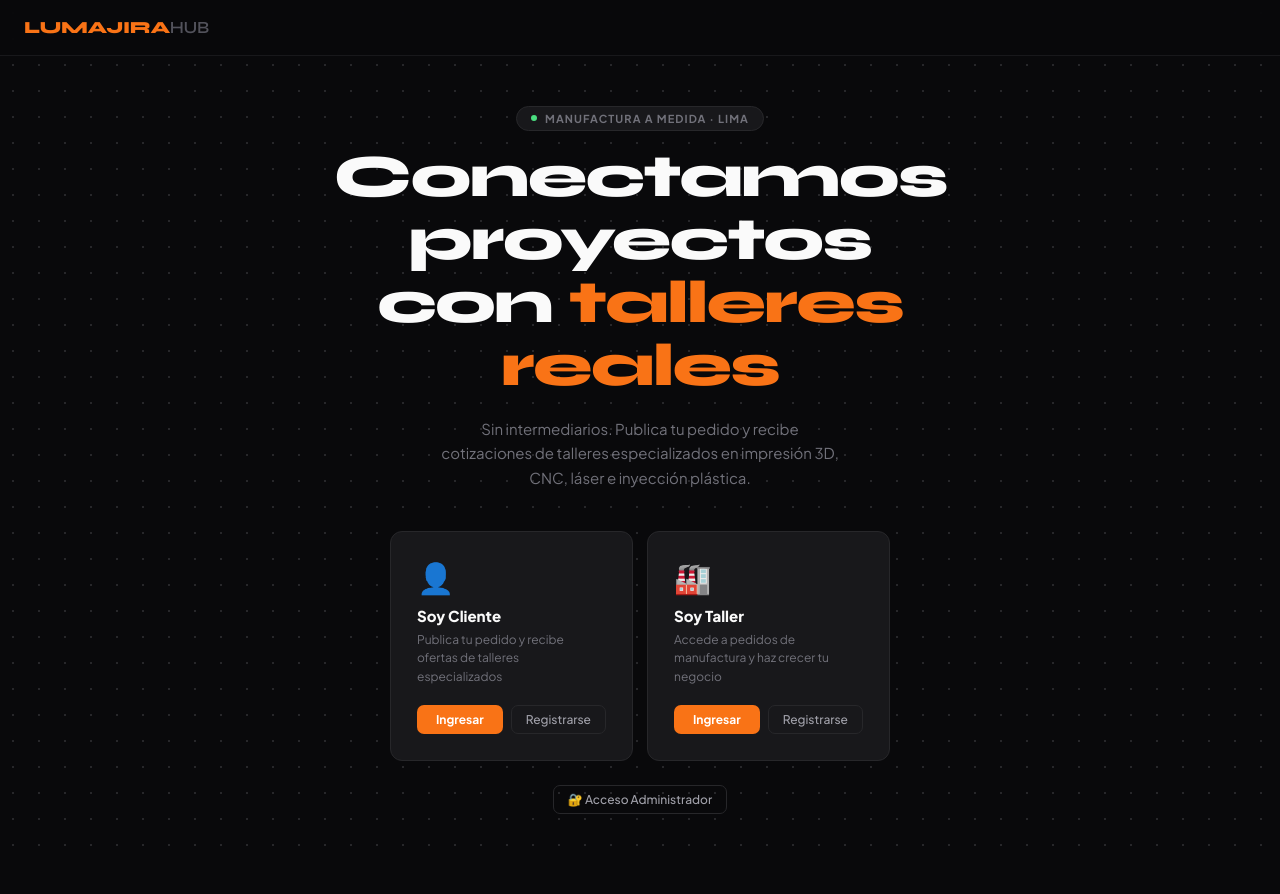
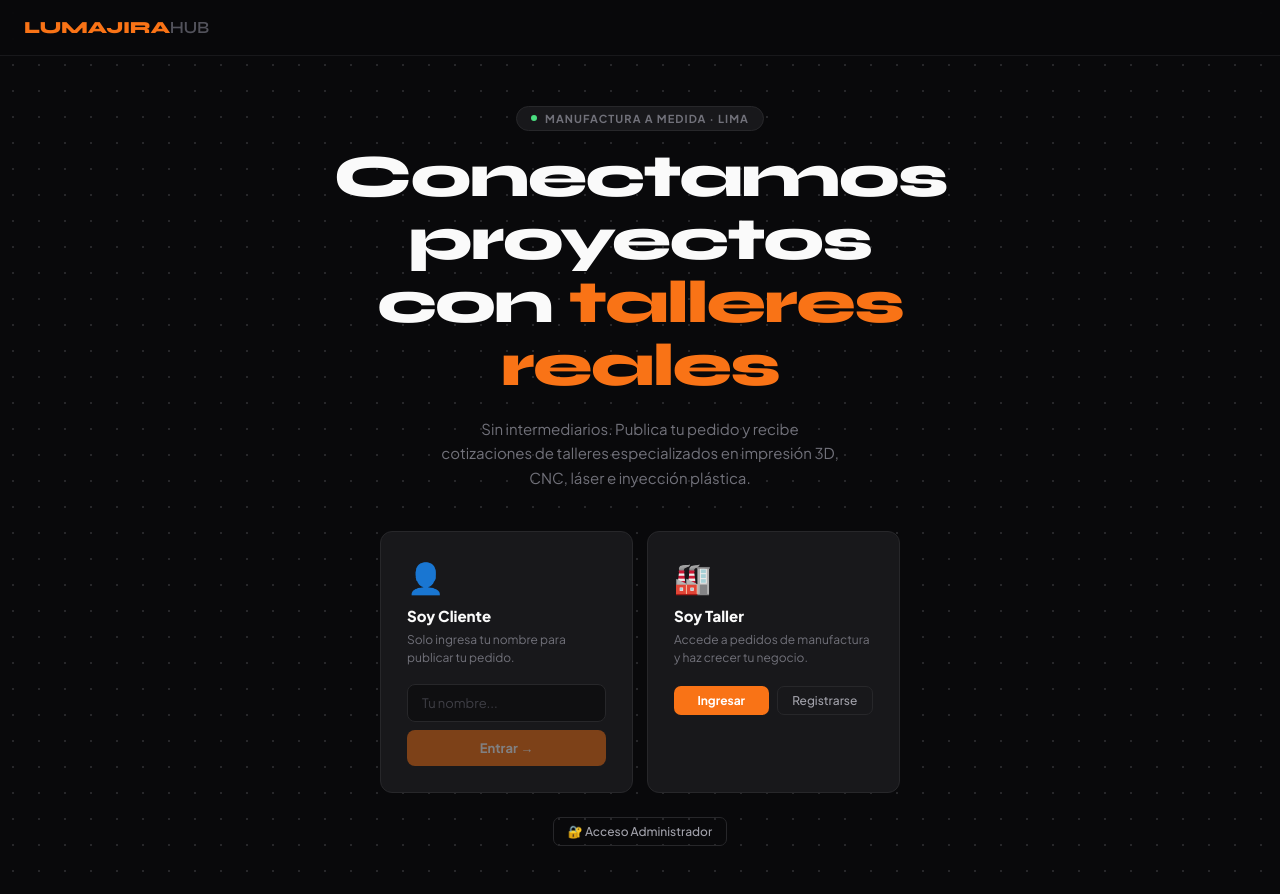
Before and after one commit to jose2006-hash/lumajirahub, a React (Vite) app: page / in a window 1280 px wide. Before the commit the page ends 862 px from the top, so only its background shows below. Built offline with nearby package versions, Linux system fonts and the light colour scheme; no server answers.

Commit message:
feat: clientes entran solo con nombre

```diff
--- a/src/App.jsx
+++ b/src/App.jsx
@@ -1,12 +1,13 @@
 import { useState, useEffect, useCallback } from "react";
 import {
+  signInAnonymously,
+  signInWithEmailAndPassword,
   createUserWithEmailAndPassword,
-  signInWithEmailAndPassword,
   signOut,
   onAuthStateChanged,
 } from "firebase/auth";
 import {
-  doc, getDoc, setDoc, updateDoc, collection,
+  doc, getDoc, setDoc, updateDoc,
 } from "firebase/firestore";
 import { auth, db } from "./firebase";
 
@@ -14,7 +15,6 @@ import { CSS } from "./styles";
 import { ADMIN_CREDS, DEBT_LIMIT_DAYS } from "./config";
 import { usePWAInstall } from "./hooks/usePWAInstall";
 
-// Components
 import Nav            from "./components/Nav";
 import Landing        from "./components/Landing";
 import Auth           from "./components/Auth";
@@ -62,7 +62,6 @@ export default function LumajiraHub() {
   const [showApiModal, setShowApiModal]       = useState(false);
   const [newPassword, setNewPassword]         = useState(null);
 
-  // PWA install — banner shown on all views except landing (landing has its own)
   const { isInstallable, install, dismiss } = usePWAInstall();
 
   const showToast = useCallback((msg, type = "ok") => {
@@ -77,6 +76,7 @@ export default function LumajiraHub() {
         setAuthUser(null); setUser(null); setView("landing"); return;
       }
 
+      // Admin
       if (fbUser.email === ADMIN_CREDS.email) {
         setAuthUser(fbUser);
         setUser({ id: fbUser.uid, type: "admin", name: "Administrador", email: fbUser.email });
@@ -87,30 +87,60 @@ export default function LumajiraHub() {
       try {
         const snap = await getDoc(doc(db, "profiles", fbUser.uid));
         if (!snap.exists()) {
-          const basicProfile = {
-            type: "usuario", name: fbUser.email.split("@")[0],
-            email: fbUser.email, whatsapp: "", createdAt: new Date().toISOString(),
-          };
-          await setDoc(doc(db, "profiles", fbUser.uid), basicProfile);
-          setAuthUser(fbUser); setUser({ id: fbUser.uid, ...basicProfile }); setView("userHome");
+          // Sin perfil aún (anónimo recién creado sin guardar) → landing
+          await signOut(auth);
+          setView("landing");
           return;
         }
         let profile = { id: fbUser.uid, ...snap.data() };
         if (profile.type === "taller") profile = await checkAndAutoBlock(fbUser.uid, profile);
-        setAuthUser(fbUser); setUser(profile);
+        setAuthUser(fbUser);
+        setUser(profile);
         setView(profile.type === "usuario" ? "userHome" : "tallerHome");
       } catch (e) { console.error(e); setView("landing"); }
     });
     return unsub;
   }, []);
 
-  // ── Auth helpers ─────────────────────────────────────────────────
+  // ── Login anónimo para clientes (solo nombre) ───────────────────
+  const loginAsGuest = async (name) => {
+    if (!name.trim()) {
+      showToast("Ingresa tu nombre", "err");
+      return false;
+    }
+    try {
+      const cred = await signInAnonymously(auth);
+      const profile = {
+        type: "usuario",
+        name: name.trim(),
+        email: "",
+        whatsapp: "",
+        isAnonymous: true,
+        createdAt: new Date().toISOString(),
+      };
+      await setDoc(doc(db, "profiles", cred.user.uid), profile);
+      setAuthUser(cred.user);
+      setUser({ id: cred.user.uid, ...profile });
+      setView("userHome");
+      return true;
+    } catch (e) {
+      showToast("Error al ingresar: " + e.message, "err");
+      return false;
+    }
+  };
+
+  // ── Registro de talleres ─────────────────────────────────────────
   const register = async (data, type, password) => {
     try {
       const cred = await createUserWithEmailAndPassword(auth, data.email, password);
       const profile = {
-        type, name: data.name, email: data.email, whatsapp: data.whatsapp,
-        ...(type === "taller" ? { tallerName: data.tallerName, blocked: false, debts: [] } : {}),
+        type,
+        name: data.name,
+        email: data.email,
+        whatsapp: data.whatsapp,
+        tallerName: data.tallerName,
+        blocked: false,
+        debts: [],
         createdAt: new Date().toISOString(),
       };
       await setDoc(doc(db, "profiles", cred.user.uid), profile);
@@ -127,15 +157,19 @@ export default function LumajiraHub() {
     }
   };
 
+  // ── Login de talleres / admin ────────────────────────────────────
   const login = async (email, password, type) => {
     if (type === "admin" && (email !== ADMIN_CREDS.email || password !== ADMIN_CREDS.password)) {
       showToast("Credenciales de admin incorrectas.", "err"); return false;
     }
-    try { await signInWithEmailAndPassword(auth, email, password); return true; }
-    catch (e) {
+    try {
+      await signInWithEmailAndPassword(auth, email, password);
+      return true;
+    } catch (e) {
       const msg = ["auth/invalid-credential", "auth/wrong-password", "auth/user-not-found"].includes(e.code)
         ? "Correo o contraseña incorrectos." : e.message;
-      showToast(msg, "err"); return false;
+      showToast(msg, "err");
+      return false;
     }
   };
 
@@ -147,20 +181,18 @@ export default function LumajiraHub() {
     if (snap.exists()) setUser({ id: authUser.uid, ...snap.data() });
   }, [authUser]);
 
-  // ── Shared context ───────────────────────────────────────────────
   const ctx = {
     user, authUser, view, setView,
     selectedService, setSelectedService,
     selectedOrder, setSelectedOrder,
     activeChat, setActiveChat,
-    login, register, logout, refreshUser,
+    login, register, loginAsGuest, logout, refreshUser,
     showToast, authType, setAuthType,
     isRegister, setIsRegister,
     showApiModal, setShowApiModal,
     newPassword, setNewPassword,
   };
 
-  // ── Loading screen ───────────────────────────────────────────────
   if (view === "loading") return (
     <>
       <style>{CSS}</style>
@@ -176,23 +208,16 @@ export default function LumajiraHub() {
   return (
     <>
       <style>{CSS}</style>
-
-      {/* Toast */}
       {toast && (
         <div className={`toast ${toast.type}`}>
           {toast.type === "ok" ? "✓" : "✗"} {toast.msg}
         </div>
       )}
-
-      {/* Modals */}
       {showApiModal && <ApiKeyModal onClose={() => setShowApiModal(false)} showToast={showToast} />}
       {newPassword  && <PasswordModal password={newPassword} onClose={() => setNewPassword(null)} />}
-
-      {/* PWA install banner — shown on authenticated views (landing manages its own) */}
       {isInstallable && view !== "landing" && (
         <InstallBanner onInstall={install} onDismiss={dismiss} />
       )}
-
       <div className="root">
         {view === "landing"     && <Landing      ctx={ctx} />}
         {view === "auth"        && <Auth         ctx={ctx} />}
--- a/src/components/Landing.jsx
+++ b/src/components/Landing.jsx
@@ -1,150 +1,116 @@
+import { useState } from "react";
 import Nav from "./Nav";
 import { usePWAInstall } from "../hooks/usePWAInstall";
 import InstallBanner from "./InstallBanner";
 
 export default function Landing({ ctx }) {
   const { isInstallable, install, dismiss } = usePWAInstall();
+  const [guestName, setGuestName] = useState("");
+  const [loading, setLoading] = useState(false);
+
+  const handleGuest = async (e) => {
+    e.preventDefault();
+    if (!guestName.trim()) return;
+    setLoading(true);
+    await ctx.loginAsGuest(guestName);
+    setLoading(false);
+  };
 
   return (
     <div className="dot-bg" style={{ minHeight: "100vh" }}>
       <Nav ctx={ctx} />
 
-      <div
-        style={{
-          display: "flex",
-          flexDirection: "column",
-          alignItems: "center",
-          justifyContent: "center",
-          minHeight: "calc(100vh - 56px)",
-          padding: "48px 24px",
-          textAlign: "center",
-        }}
-      >
+      <div style={{
+        display: "flex", flexDirection: "column", alignItems: "center",
+        justifyContent: "center", minHeight: "calc(100vh - 56px)",
+        padding: "48px 24px", textAlign: "center",
+      }}>
         <div style={{ maxWidth: 640 }}>
-          <div
-            style={{
-              marginBottom: 14,
-              display: "inline-flex",
-              alignItems: "center",
-              gap: 8,
-              background: "#18181B",
-              border: "1px solid #27272A",
-              borderRadius: 20,
-              padding: "5px 14px",
-            }}
-          >
-            <span
-              style={{
-                width: 6,
-                height: 6,
-                borderRadius: "50%",
-                background: "#4ade80",
-                display: "inline-block",
-              }}
-            />
-            <span
-              style={{
-                fontSize: 11,
-                fontWeight: 700,
-                color: "#71717A",
-                textTransform: "uppercase",
-                letterSpacing: ".1em",
-              }}
-            >
+
+          {/* Pill */}
+          <div style={{
+            marginBottom: 14, display: "inline-flex", alignItems: "center", gap: 8,
+            background: "#18181B", border: "1px solid #27272A", borderRadius: 20, padding: "5px 14px",
+          }}>
+            <span style={{ width: 6, height: 6, borderRadius: "50%", background: "#4ade80", display: "inline-block" }} />
+            <span style={{ fontSize: 11, fontWeight: 700, color: "#71717A", textTransform: "uppercase", letterSpacing: ".1em" }}>
               Manufactura a medida · Lima
             </span>
           </div>
 
+          {/* Título */}
           <h1 className="hero-title" style={{ marginBottom: 20 }}>
-            Conectamos proyectos
-            <br />
+            Conectamos proyectos<br />
             con <span style={{ color: "#F97316" }}>talleres reales</span>
           </h1>
 
-          <p
-            style={{
-              fontSize: 15,
-              color: "#71717A",
-              lineHeight: 1.65,
-              maxWidth: 400,
-              margin: "0 auto 40px",
-            }}
-          >
-            Sin intermediarios. Publica tu pedido y recibe cotizaciones de
-            talleres especializados en impresión 3D, CNC, láser e inyección
-            plástica.
+          <p style={{ fontSize: 15, color: "#71717A", lineHeight: 1.65, maxWidth: 400, margin: "0 auto 40px" }}>
+            Sin intermediarios. Publica tu pedido y recibe cotizaciones de talleres
+            especializados en impresión 3D, CNC, láser e inyección plástica.
           </p>
 
-          <div
-            className="grid-2"
-            style={{ maxWidth: 500, margin: "0 auto 24px", gap: 14 }}
-          >
-            {[
-              {
-                type: "usuario",
-                emoji: "👤",
-                title: "Soy Cliente",
-                desc: "Publica tu pedido y recibe ofertas de talleres especializados",
-              },
-              {
-                type: "taller",
-                emoji: "🏭",
-                title: "Soy Taller",
-                desc: "Accede a pedidos de manufactura y haz crecer tu negocio",
-              },
-            ].map((item) => (
-              <div key={item.type} className="card" style={{ padding: 26, textAlign: "left" }}>
-                <div style={{ fontSize: 30, marginBottom: 10 }}>{item.emoji}</div>
-                <div style={{ fontWeight: 800, fontSize: 15, marginBottom: 6 }}>{item.title}</div>
+          {/* Cards */}
+          <div className="grid-2" style={{ maxWidth: 520, margin: "0 auto 24px", gap: 14 }}>
+
+            {/* ── CLIENTE: solo nombre ── */}
+            <div className="card" style={{ padding: 26, textAlign: "left" }}>
+              <div style={{ fontSize: 30, marginBottom: 10 }}>👤</div>
+              <div style={{ fontWeight: 800, fontSize: 15, marginBottom: 6 }}>Soy Cliente</div>
+              <div style={{ fontSize: 12, color: "#71717A", lineHeight: 1.55, marginBottom: 16 }}>
+                Solo ingresa tu nombre para publicar tu pedido.
+              </div>
+              <form onSubmit={handleGuest} style={{ display: "flex", flexDirection: "column", gap: 8 }}>
+                <input
+                  className="input"
+                  placeholder="Tu nombre..."
+                  value={guestName}
+                  onChange={(e) => setGuestName(e.target.value)}
+                  style={{ fontSize: 13 }}
+                />
+                <button type="submit" className="btn-primary" style={{ width: "100%" }} disabled={loading || !guestName.trim()}>
+                  {loading ? <span className="spinner" /> : "Entrar →"}
+                </button>
+              </form>
+            </div>
+
+            {/* ── TALLER: registro completo ── */}
+            <div className="card" style={{ padding: 26, textAlign: "left" }}>
+              <div style={{ fontSize: 30, marginBottom: 10 }}>🏭</div>
+              <div style={{ fontWeight: 800, fontSize: 15, marginBottom: 6 }}>Soy Taller</div>
               <div style={{ fontSize: 12, color: "#71717A", lineHeight: 1.55, marginBottom: 18 }}>
-                  {item.desc}
+                Accede a pedidos de manufactura y haz crecer tu negocio.
               </div>
               <div style={{ display: "flex", gap: 8 }}>
                 <button
                   className="btn-primary btn-sm"
                   style={{ flex: 1 }}
-                    onClick={() => {
-                      ctx.setAuthType(item.type);
-                      ctx.setIsRegister(false);
-                      ctx.setView("auth");
-                    }}
+                  onClick={() => { ctx.setAuthType("taller"); ctx.setIsRegister(false); ctx.setView("auth"); }}
                 >
                   Ingresar
                 </button>
                 <button
                   className="btn-ghost btn-sm"
                   style={{ flex: 1 }}
-                    onClick={() => {
-                      ctx.setAuthType(item.type);
-                      ctx.setIsRegister(true);
-                      ctx.setView("auth");
-                    }}
+                  onClick={() => { ctx.setAuthType("taller"); ctx.setIsRegister(true); ctx.setView("auth"); }}
                 >
                   Registrarse
                 </button>
               </div>
             </div>
-            ))}
           </div>
 
+          {/* Admin */}
           <button
             className="btn-ghost btn-sm"
             style={{ fontSize: 12 }}
-            onClick={() => {
-              ctx.setAuthType("admin");
-              ctx.setIsRegister(false);
-              ctx.setView("auth");
-            }}
+            onClick={() => { ctx.setAuthType("admin"); ctx.setIsRegister(false); ctx.setView("auth"); }}
           >
             🔐 Acceso Administrador
           </button>
         </div>
       </div>
 
-      {/* Banner de instalación en la landing */}
-      {isInstallable && (
-        <InstallBanner onInstall={install} onDismiss={dismiss} />
-      )}
+      {isInstallable && <InstallBanner onInstall={install} onDismiss={dismiss} />}
     </div>
   );
 }
```
Lines whose indentation alone changed are shown as unchanged.
